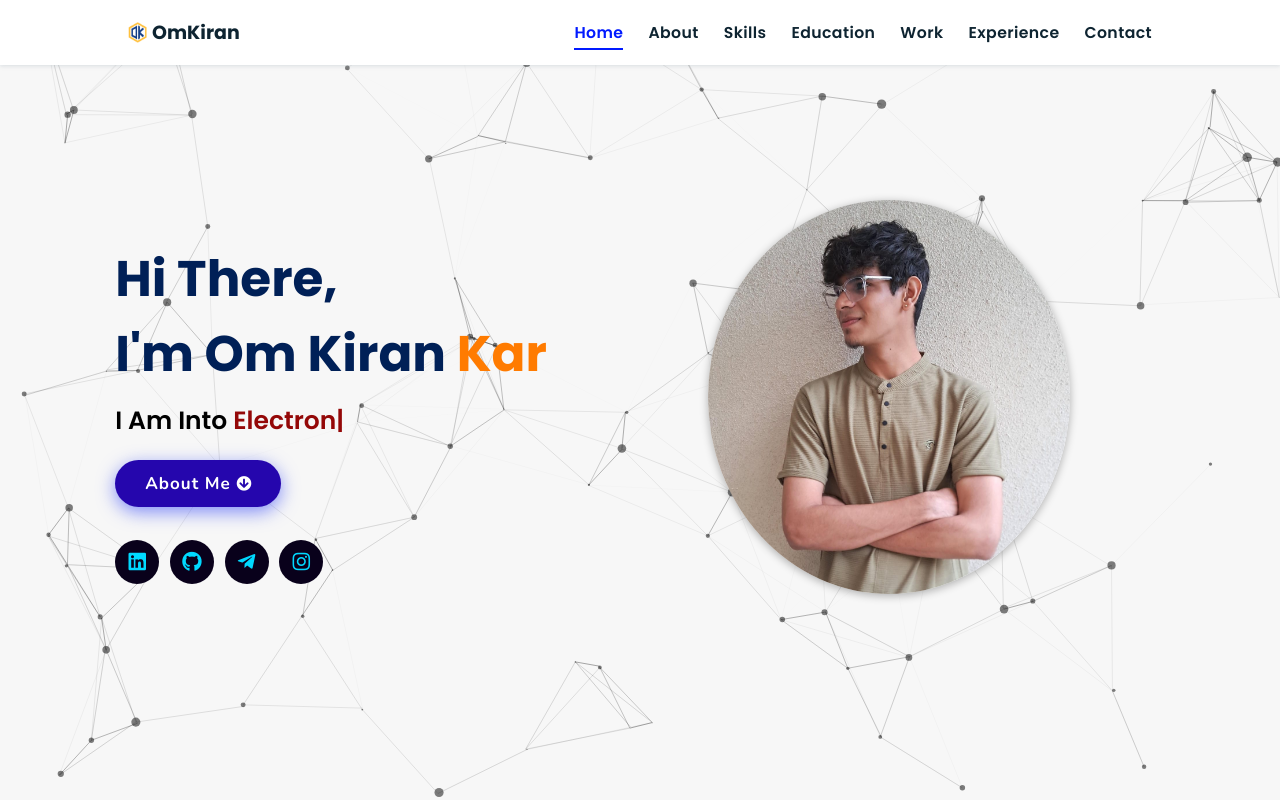
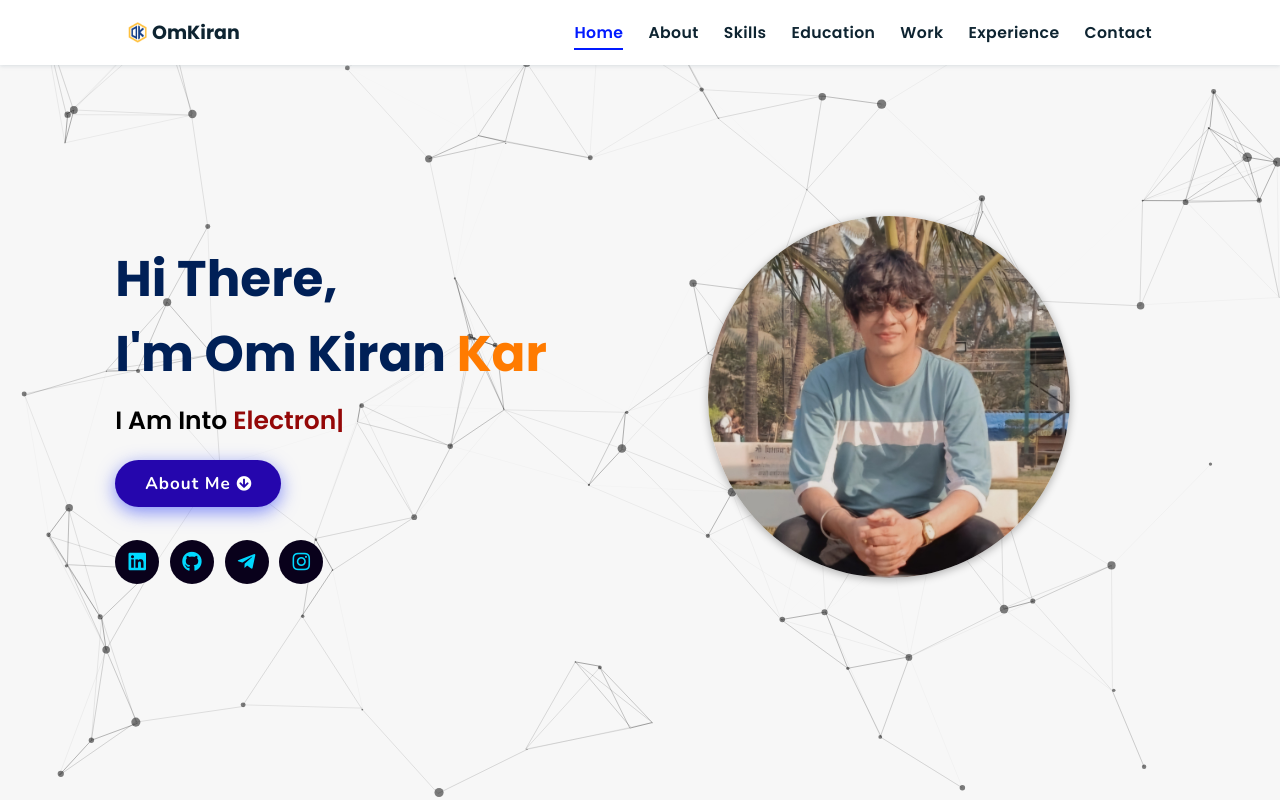
Before and after one commit to OmKiranKar-2/MyPortfolio, a plain HTML site: page index.html in a window 1280 px wide. Shown: the top 800 px of the page. Drawn offline with nearby package versions, Linux system fonts and the light colour scheme; animation ran at ten frames a second.

Commit message:
First commit'

```diff
--- a/index.html
+++ b/index.html
@@ -72,7 +72,7 @@
       </div>
     </div>
 <div class="image">
-    <img draggable="false" class="tilt" src="./assets/images/MyPhoto1.jpeg" alt="">
+    <img draggable="false" class="tilt" src="./assets/images/MyPhoto5.jpg" alt="">
 </div>
 </section>
 <!-- hero section ends -->
```
Also changed, not shown: assets/images/MyPhoto5.jpg (added).
